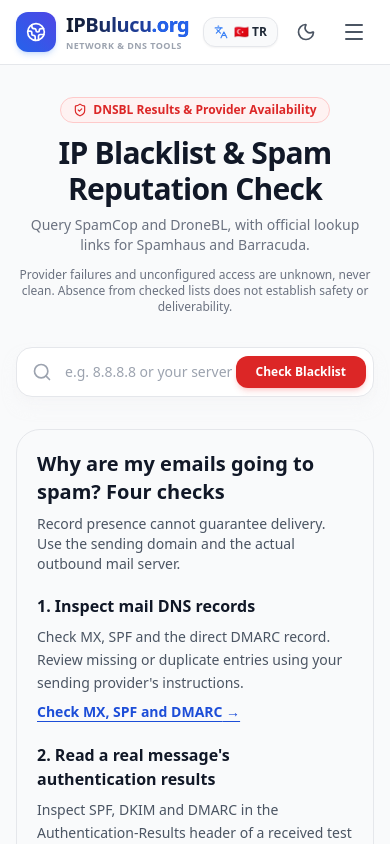
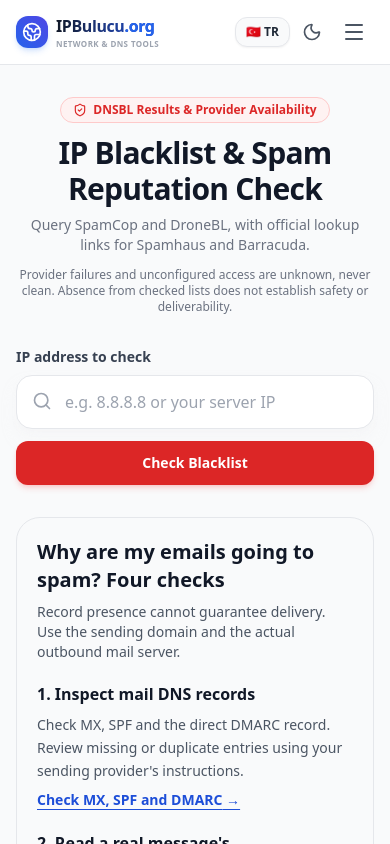
Before and after one commit to codeonthetable/ipbulucu.org, a Next.js app: page /en/blacklist-check in a window 390 px wide. Shown: the top 844 px of the page. Built offline with nearby package versions, Linux system fonts and the light colour scheme.

Commit message:
Fix narrow-screen navigation and keyboard access

```diff
--- a/src/app/en/blacklist-check/page.tsx
+++ b/src/app/en/blacklist-check/page.tsx
@@ -62,25 +62,32 @@
       </div>
 
       <div className="max-w-2xl mx-auto">
+        <label htmlFor="blacklist-target" className="block mb-2 text-sm font-semibold text-gray-700 dark:text-gray-200">IP address to check</label>
         <form
           onSubmit={(e) => {
             e.preventDefault();
             handleCheck(ip);
           }}
-          className="relative flex items-center"
+          className="relative flex flex-col sm:flex-row sm:items-center gap-3"
         >
-          <Search className="absolute left-4 w-5 h-5 text-gray-400 pointer-events-none" />
+          <Search className="absolute left-4 top-4 w-5 h-5 text-gray-400 pointer-events-none" />
           <input
+            id="blacklist-target"
             type="text"
+            required
+            autoCapitalize="none"
+            spellCheck={false}
+            aria-invalid={Boolean(error)}
+            aria-describedby={error ? "blacklist-error" : undefined}
             value={ip}
             onChange={(e) => setIp(e.target.value)}
             placeholder="e.g. 8.8.8.8 or your server IP"
-            className="w-full pl-12 pr-28 py-3.5 text-sm sm:text-base rounded-2xl bg-white dark:bg-gray-800 border border-gray-200 dark:border-gray-700 focus:outline-none focus:ring-2 focus:ring-red-500 text-gray-900 dark:text-white shadow-lg shadow-gray-100/50 dark:shadow-none transition-all"
+            className="w-full pl-12 pr-4 sm:pr-44 py-3.5 text-base rounded-2xl bg-white dark:bg-gray-800 border border-gray-200 dark:border-gray-700 focus:outline-none focus:ring-2 focus:ring-red-500 text-gray-900 dark:text-white shadow-lg shadow-gray-100/50 dark:shadow-none transition-all"
           />
           <button
             type="submit"
             disabled={loading}
-            className="absolute right-2 px-5 py-2 text-xs sm:text-sm font-bold rounded-xl bg-red-600 hover:bg-red-700 text-white shadow-md shadow-red-500/20 disabled:opacity-50 transition-all"
+            className="sm:absolute sm:right-2 px-5 py-3 sm:py-2 text-sm font-bold rounded-xl bg-red-600 hover:bg-red-700 text-white shadow-md shadow-red-500/20 disabled:opacity-50 transition-all"
           >
             {loading ? "Checking..." : "Check Blacklist"}
           </button>
@@ -88,7 +95,7 @@
       </div>
 
       {error && (
-        <div className="max-w-2xl mx-auto p-4 rounded-2xl bg-red-50 dark:bg-red-950/40 border border-red-200 dark:border-red-900 text-red-700 dark:text-red-300 text-sm font-medium">
+        <div id="blacklist-error" role="alert" className="max-w-2xl mx-auto p-4 rounded-2xl bg-red-50 dark:bg-red-950/40 border border-red-200 dark:border-red-900 text-red-700 dark:text-red-300 text-sm font-medium">
           {error}
         </div>
       )}
--- a/src/components/Header.tsx
+++ b/src/components/Header.tsx
@@ -1,6 +1,6 @@
 "use client";
 
-import { useState, useEffect } from "react";
+import { useState, useEffect, useRef } from "react";
 import Link from "next/link";
 import { usePathname } from "next/navigation";
 import {
@@ -27,11 +27,13 @@
 
   const [isDark, setIsDark] = useState(false);
   const [mobileMenuOpen, setMobileMenuOpen] = useState(false);
+  const menuToggleRef = useRef<HTMLButtonElement>(null);
 
   useEffect(() => {
     // The shared root layout survives client navigation between TR and EN.
     document.documentElement.lang = isEn ? "en" : "tr";
-  }, [isEn]);
+    setMobileMenuOpen(false);
+  }, [isEn, pathname]);
 
   useEffect(() => {
     const stored = localStorage.getItem("theme");
@@ -80,25 +82,31 @@
   const homeHref = isEn ? "/en" : "/";
 
   return (
-    <header className="sticky top-0 z-50 w-full border-b border-gray-200 dark:border-gray-800 bg-white/90 dark:bg-gray-950/90 backdrop-blur-md transition-colors">
+    <header onKeyDown={(event) => {
+      if (event.key === "Escape" && mobileMenuOpen) {
+        event.preventDefault();
+        setMobileMenuOpen(false);
+        menuToggleRef.current?.focus();
+      }
+    }} className="sticky top-0 z-50 w-full border-b border-gray-200 dark:border-gray-800 bg-white/90 dark:bg-gray-950/90 backdrop-blur-md transition-colors">
       <div className="max-w-7xl mx-auto px-4 sm:px-6 lg:px-8 h-16 flex items-center justify-between">
         {/* Brand Logo */}
-        <Link href={homeHref} className="flex items-center gap-2.5 group">
-          <div className="w-10 h-10 rounded-xl bg-gradient-to-tr from-blue-600 to-indigo-600 flex items-center justify-center text-white shadow-md shadow-blue-500/20 group-hover:scale-105 transition-transform">
+        <Link href={homeHref} className="flex items-center gap-2 sm:gap-2.5 group shrink-0">
+          <div className="w-8 h-8 sm:w-10 sm:h-10 rounded-xl bg-gradient-to-tr from-blue-600 to-indigo-600 flex items-center justify-center text-white shadow-md shadow-blue-500/20 group-hover:scale-105 transition-transform">
             <Globe2 className="w-5 h-5" />
           </div>
           <div className="flex flex-col">
-            <span className="text-xl font-black tracking-tight bg-gradient-to-r from-gray-900 via-blue-900 to-blue-700 dark:from-white dark:via-gray-100 dark:to-blue-400 bg-clip-text text-transparent">
+            <span className="text-base sm:text-xl font-black tracking-tight bg-gradient-to-r from-gray-900 via-blue-900 to-blue-700 dark:from-white dark:via-gray-100 dark:to-blue-400 bg-clip-text text-transparent">
               IPBulucu<span className="text-blue-600 dark:text-blue-400">.org</span>
             </span>
-            <span className="text-[9px] uppercase tracking-wider font-bold text-gray-400 dark:text-gray-500">
+            <span className="text-[8px] sm:text-[9px] uppercase tracking-wider font-bold text-gray-400 dark:text-gray-500">
               {t.brandSub}
             </span>
           </div>
         </Link>
 
         {/* Desktop Navigation */}
-        <nav className="hidden lg:flex items-center gap-1 text-sm font-semibold">
+        <nav className="hidden xl:flex items-center gap-0.5 text-sm font-semibold">
           {navLinks.map((item) => {
             const Icon = item.icon;
             const isActive = pathname === item.href;
@@ -106,7 +114,7 @@
               <Link
                 key={item.href}
                 href={item.href}
-                className={`flex items-center gap-1.5 px-3 py-2 rounded-xl transition-colors ${
+                className={`flex items-center gap-1.5 px-2 py-2 rounded-xl transition-colors ${
                   isActive
                     ? "text-blue-600 dark:text-blue-400 bg-blue-50 dark:bg-blue-950/50"
                     : "text-gray-700 dark:text-gray-200 hover:text-blue-600 dark:hover:text-blue-400 hover:bg-gray-100 dark:hover:bg-gray-800/60"
@@ -120,7 +128,7 @@
         </nav>
 
         {/* Action Controls */}
-        <div className="flex items-center gap-2">
+        <div className="flex items-center gap-1 sm:gap-2 shrink-0">
           {/* Chrome Extension Official Store Link */}
           <a
             href="https://chromewebstore.google.com/detail/ip-bulucu-anl%c4%b1k-ip-konum/nifmmckmhnfjmpjfakhkifbeegdnanpb"
@@ -151,7 +159,7 @@
             title={isEn ? "Türkçe'ye geç" : "Switch to English"}
             className="flex items-center gap-1.5 px-2.5 py-1.5 text-xs font-bold rounded-xl border border-gray-200 dark:border-gray-800 bg-gray-50 dark:bg-gray-900 text-gray-800 dark:text-gray-200 hover:border-blue-500 hover:text-blue-600 dark:hover:text-blue-400 transition-colors shadow-sm"
           >
-            <Languages className="w-3.5 h-3.5 text-blue-500" />
+            <Languages className="hidden sm:block w-3.5 h-3.5 text-blue-500" />
             <span>{isEn ? "🇹🇷 TR" : "🇺🇸 EN"}</span>
           </Link>
 
@@ -159,16 +167,19 @@
           <button
             onClick={toggleTheme}
             aria-label={t.themeToggle}
-            className="p-2.5 rounded-xl text-gray-500 dark:text-gray-400 hover:bg-gray-100 dark:hover:bg-gray-800 focus:outline-none transition-colors"
+            className="p-2 sm:p-2.5 rounded-xl text-gray-500 dark:text-gray-400 hover:bg-gray-100 dark:hover:bg-gray-800 focus-visible:outline focus-visible:outline-2 focus-visible:outline-blue-600 transition-colors"
           >
             {isDark ? <Sun className="w-5 h-5 text-amber-400" /> : <Moon className="w-5 h-5 text-gray-600" />}
           </button>
 
           {/* Mobile Menu Toggle */}
           <button
+            ref={menuToggleRef}
             onClick={() => setMobileMenuOpen(!mobileMenuOpen)}
-            aria-label="Toggle navigation menu"
-            className="lg:hidden p-2 rounded-xl text-gray-600 dark:text-gray-300 hover:bg-gray-100 dark:hover:bg-gray-800"
+            aria-label={isEn ? (mobileMenuOpen ? "Close navigation menu" : "Open navigation menu") : (mobileMenuOpen ? "Gezinme menüsünü kapat" : "Gezinme menüsünü aç")}
+            aria-expanded={mobileMenuOpen}
+            aria-controls="mobile-navigation"
+            className="xl:hidden p-2 rounded-xl text-gray-600 dark:text-gray-300 hover:bg-gray-100 dark:hover:bg-gray-800"
           >
             {mobileMenuOpen ? <X className="w-6 h-6" /> : <Menu className="w-6 h-6" />}
           </button>
@@ -176,8 +187,7 @@
       </div>
 
       {/* Mobile Menu Drawer */}
-      {mobileMenuOpen && (
-        <div className="lg:hidden border-b border-gray-200 dark:border-gray-800 bg-white dark:bg-gray-950 px-4 pt-2 pb-6 space-y-1">
+        <nav id="mobile-navigation" hidden={!mobileMenuOpen} aria-label={isEn ? "Mobile navigation" : "Mobil gezinme"} className="xl:hidden max-h-[calc(100dvh-4rem)] overflow-y-auto border-b border-gray-200 dark:border-gray-800 bg-white dark:bg-gray-950 px-4 pt-2 pb-6 space-y-1">
           {navLinks.map((item) => {
             const Icon = item.icon;
             const isActive = pathname === item.href;
@@ -215,8 +225,7 @@
               ⭐ GitHub Repo
             </a>
           </div>
-        </div>
-      )}
+        </nav>
     </header>
   );
 }
```
Also changed, not shown: src/app/karaliste-kontrolu/page.tsx (+12 -5 lines).
